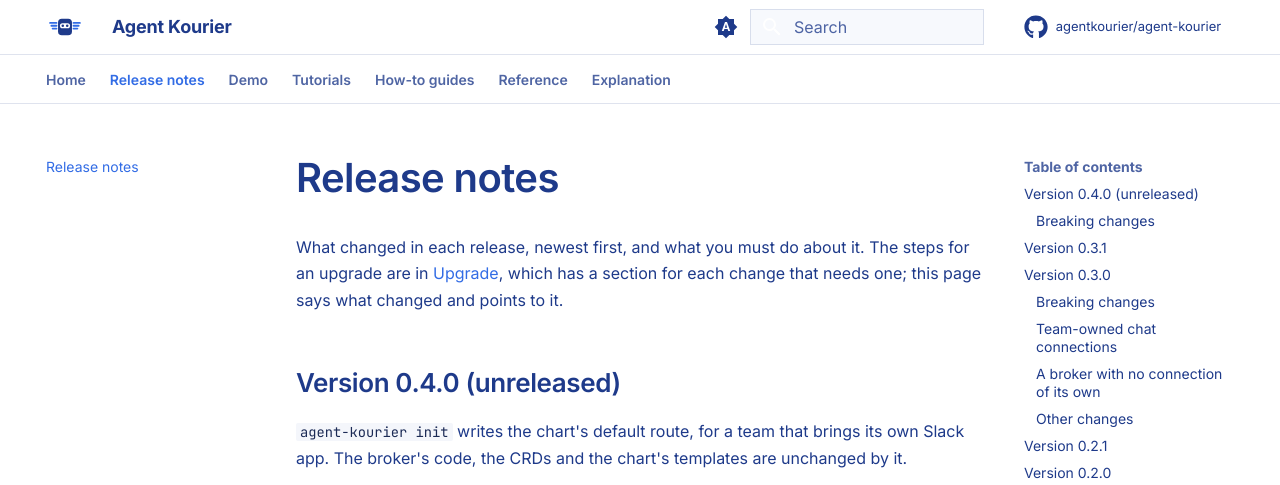
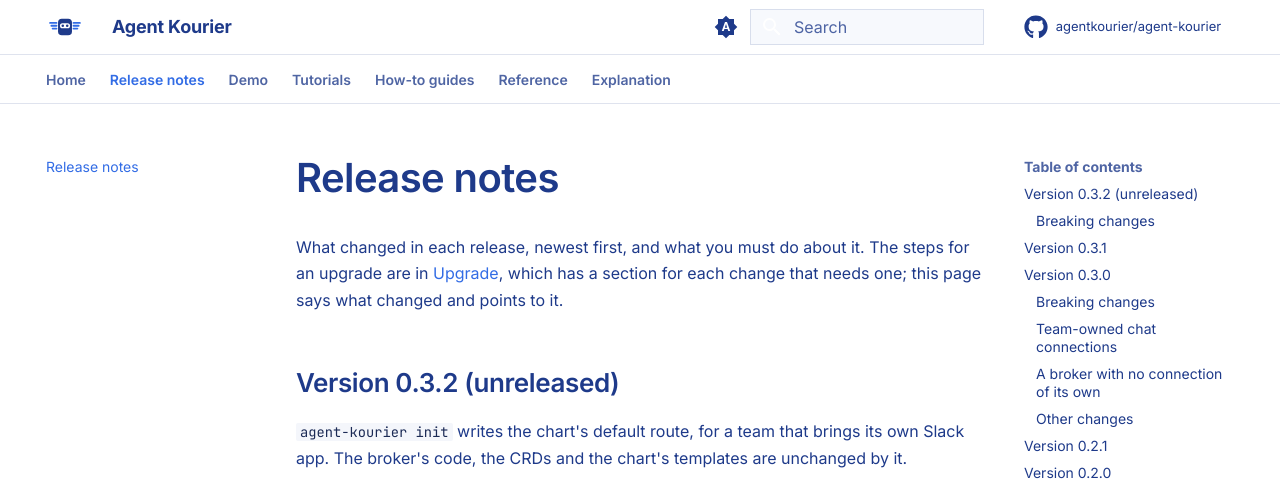
Before and after one commit to agentkourier/agent-kourier, an MkDocs documentation site: the page built from docs/release-notes.md, in a window 1280 px wide and 900 px high. Shown: the top 485 px of the window. Built offline with MkDocs 1.6.1 and Material for MkDocs 9.7.7, drawn with Linux system fonts in a browser that asks for light colours; comment, search, counter and statistics services are not loaded.

Commit message:
docs(release-notes): file the init change under 0.3.2 (unreleased)
No running install changes (broker, CRDs and chart templates are 0.3.1's), so a
patch release, as 0.3.1 was.

```diff
--- a/docs/release-notes.md
+++ b/docs/release-notes.md
@@ -3,7 +3,7 @@
 What changed in each release, newest first, and what you must do about it. The steps for an upgrade are in
 [Upgrade](how-to/upgrade.md), which has a section for each change that needs one; this page says what changed and points to it.
 
-## Version 0.4.0 (unreleased)
+## Version 0.3.2 (unreleased)
 
 `agent-kourier init` writes the chart's default route, for a team that brings its own Slack app. The broker's code, the CRDs and the chart's
 templates are unchanged by it.
```
